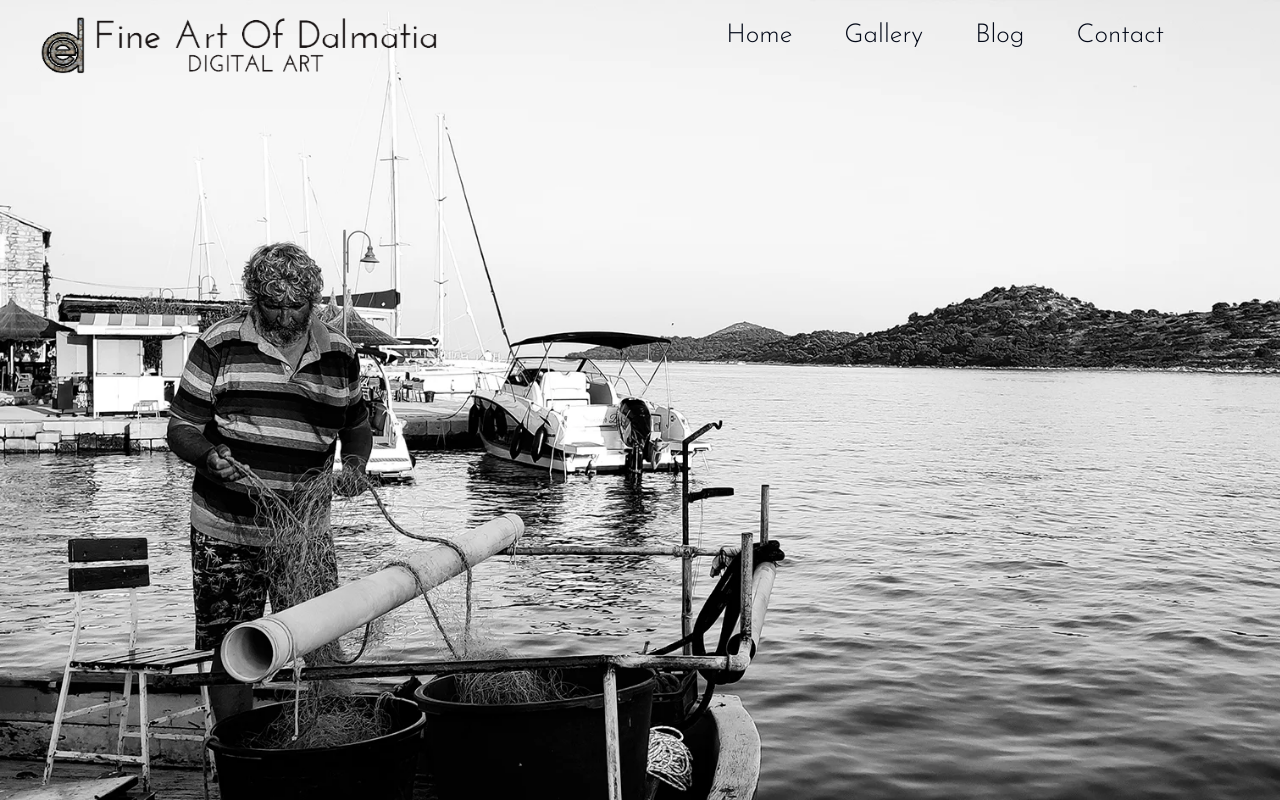
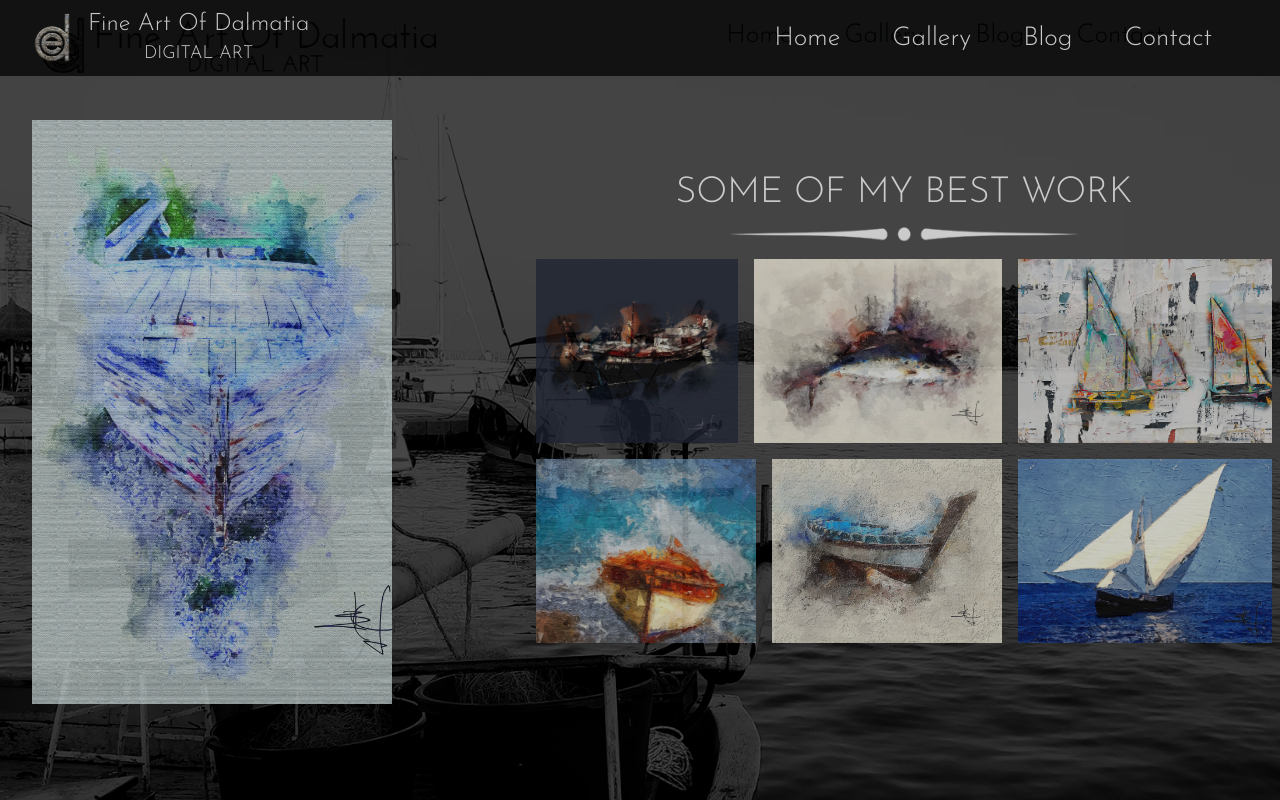
Before and after one commit to qdiss/Art-Gallery, a Next.js app: page / in a window 1280 px wide. Built offline with nearby package versions, Linux system fonts and the light colour scheme.

Commit message:
komentari izbrisani

```diff
--- a/app/page.tsx
+++ b/app/page.tsx
@@ -8,15 +8,15 @@ import { Transition } from "@headlessui/react"; // Importovanje Transition kompo
 export default function Home() {
   const [activeCarousel, setActiveCarousel] = useState<string>("hero");
 
-  // useEffect(() => {
-  //   const interval = setInterval(() => {
-  //     setActiveCarousel((prevActive: string) => {
-  //       return prevActive === "hero" ? "bestWork" : "hero";
-  //     });
-  //   }, 5000); // Promenite broj u milisekundama prema potrebi (ovde svakih 10 sekundi)
+  useEffect(() => {
+    const interval = setInterval(() => {
+      setActiveCarousel((prevActive: string) => {
+        return prevActive === "hero" ? "bestWork" : "hero";
+      });
+    }, 5000); // Promenite broj u milisekundama prema potrebi (ovde svakih 10 sekundi)
 
-  //   return () => clearInterval(interval);
-  // }, []); // Prazno polje kao zavisnost osigurava da se useEffect izvršava samo prilikom montiranja komponente
+    return () => clearInterval(interval);
+  }, []); // Prazno polje kao zavisnost osigurava da se useEffect izvršava samo prilikom montiranja komponente
 
   return (
     <div className="relative">
```
